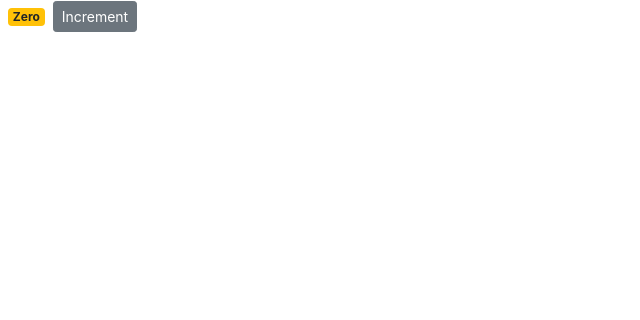
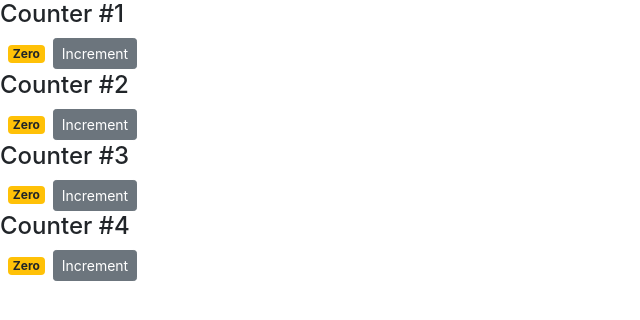
Before and after one commit to riatorre/CruzSafe_Clone, a React (Create React App) app in the folder learningProjects/Kali/cruz-test/: page / in a window 1280 px wide. Shown: the top 320 px of the page, without its empty margins (0-640 px from the left). Built offline with nearby package versions, Linux system fonts and the light colour scheme.

Commit message:
added functionality for multiple counters

```diff
--- a/learningProjects/Kali/cruz-test/src/components/counter.jsx
+++ b/learningProjects/Kali/cruz-test/src/components/counter.jsx
@@ -2,7 +2,7 @@
 
 class Counter extends Component {
   state = {
-    count: 0
+    value: this.props.value
   };
 
   // constructor() {
@@ -11,12 +11,14 @@
   // }
 
   handleIncrement = () => {
-    this.setState({ count: this.state.count + 1 });
+    this.setState({ value: this.state.value + 1 });
   };
 
   render() {
+    console.log(this.props);
     return (
       <div>
+        {this.props.children}
         <span className={this.getBadgeClasses()}> {this.formatCount()}</span>
         <button
           onClick={this.handleIncrement}
@@ -30,12 +32,12 @@
 
   getBadgeClasses() {
     let classes = "badge m-2 badge-";
-    classes += this.state.count === 0 ? "warning" : "primary";
+    classes += this.state.value === 0 ? "warning" : "primary";
     return classes;
   }
 
   formatCount() {
-    const { count } = this.state;
+    const { value: count } = this.state;
     return count === 0 ? "Zero" : count;
   }
 }
--- /dev/null
+++ b/learningProjects/Kali/cruz-test/src/components/counters.jsx
@@ -0,0 +1,26 @@
+import React, { Component } from "react";
+import Counter from "./counter";
+
+class Counters extends Component {
+  state = {
+    counters: [
+      { id: 1, value: 0 },
+      { id: 2, value: 0 },
+      { id: 3, value: 0 },
+      { id: 4, value: 0 }
+    ]
+  };
+  render() {
+    return (
+      <div>
+        {this.state.counters.map(counter => (
+          <Counter key={counter.id} value={counter.value}>
+            <h4>Counter #{counter.id}</h4>
+          </Counter>
+        ))}
+      </div>
+    );
+  }
+}
+
+export default Counters;
--- a/learningProjects/Kali/cruz-test/src/index.js
+++ b/learningProjects/Kali/cruz-test/src/index.js
@@ -4,7 +4,7 @@
 //import App from "./App";
 import * as registerServiceWorker from "./registerServiceWorker";
 import "bootstrap/dist/css/bootstrap.css";
-import Counter from "./components/counter";
+import Counters from "./components/counters";
 
-ReactDOM.render(<Counter />, document.getElementById("root"));
+ReactDOM.render(<Counters />, document.getElementById("root"));
 registerServiceWorker.register();
```
